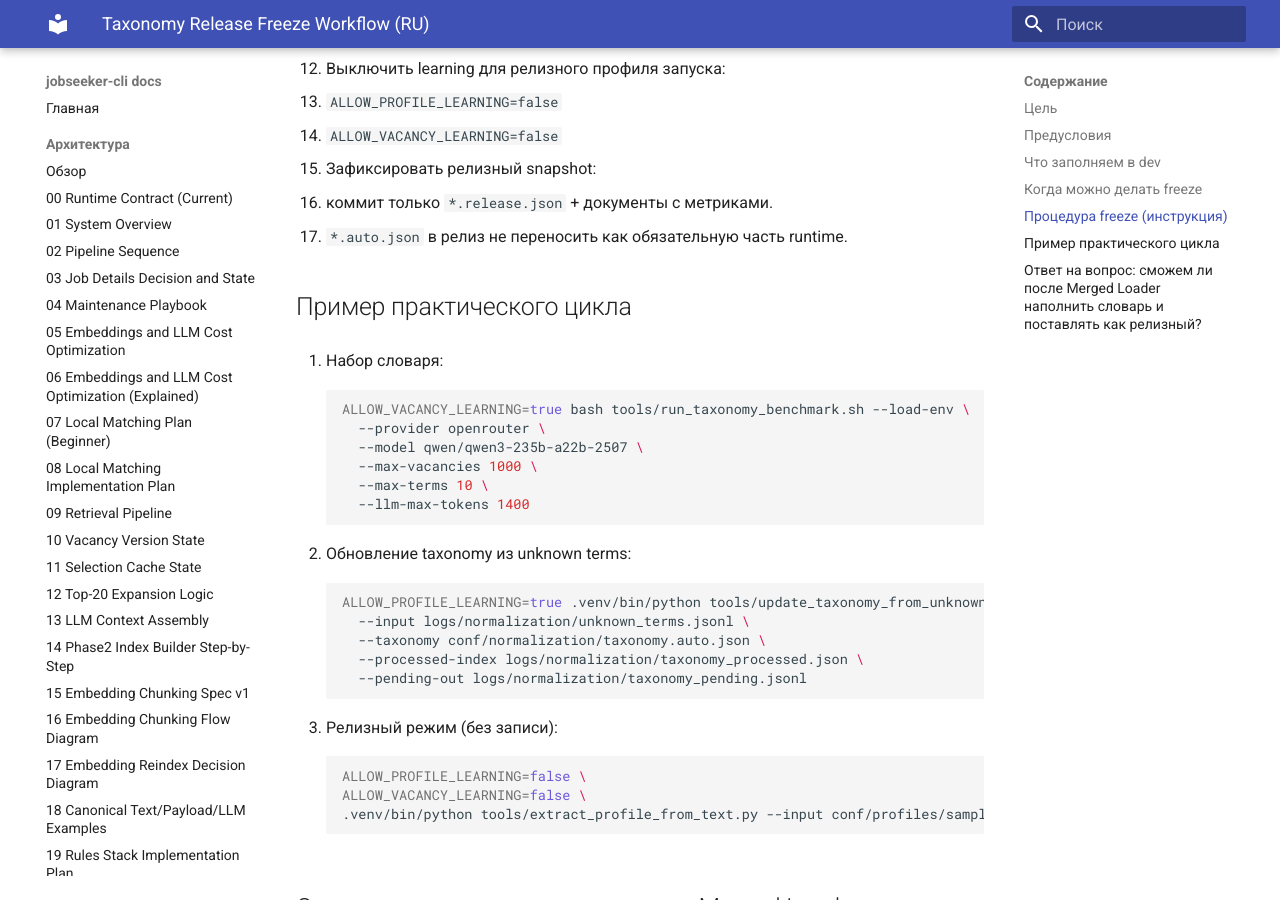
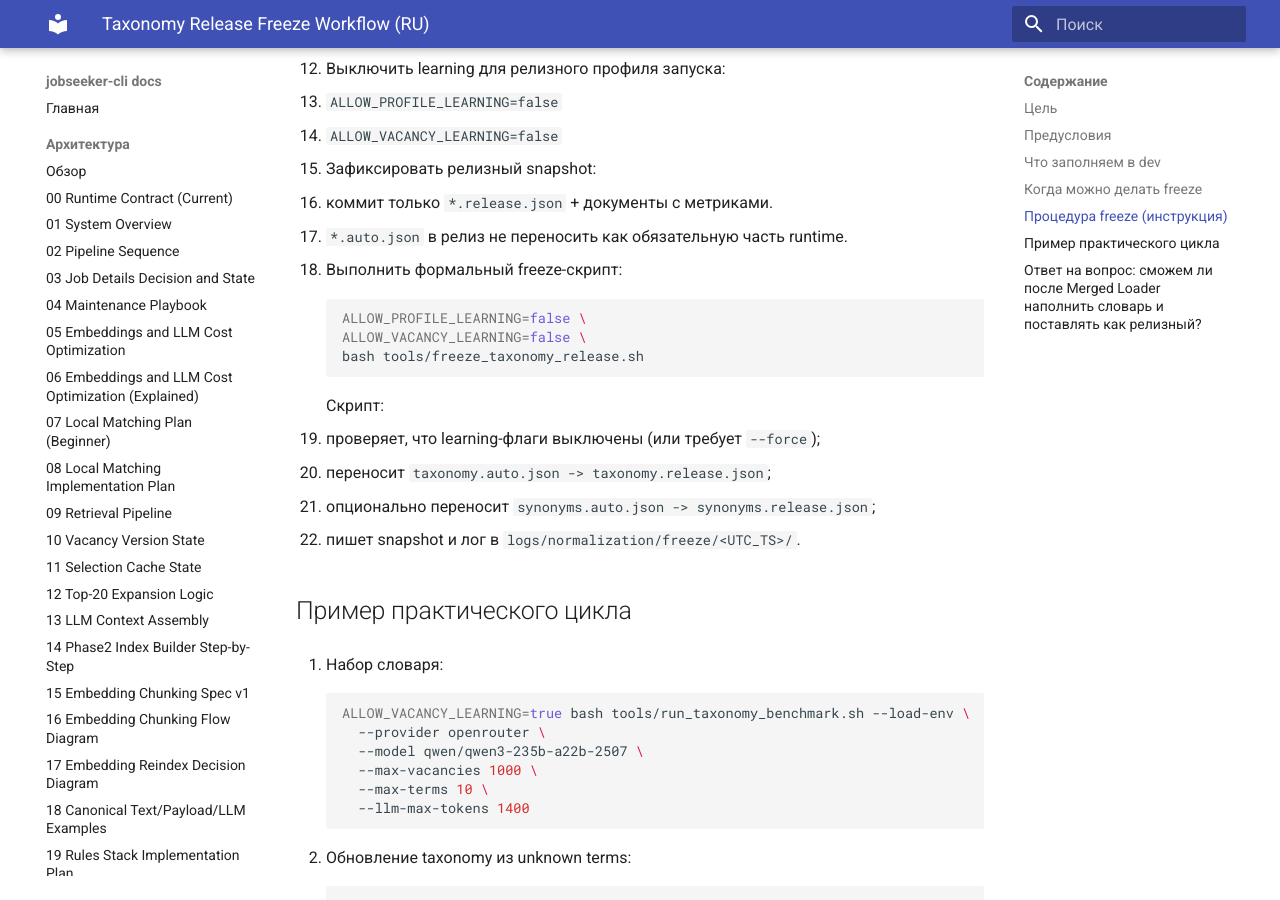
Before and after one commit to oleksiydi/jobseeker-cli-dev, an MkDocs documentation site: the page built from docs/process/taxonomy-release-freeze-workflow-ru.md, in a window 1280 px wide and 900 px high, scrolled down 1566 px. Built offline with MkDocs 1.6.1 and Material for MkDocs 9.7.7, drawn with Linux system fonts in a browser that asks for light colours; a script that is not in the unit is left out.

Commit message:
docs(release): enforce learning-off policy and freeze workflow

````diff
--- a/docs/process/taxonomy-release-freeze-workflow-ru.md
+++ b/docs/process/taxonomy-release-freeze-workflow-ru.md
@@ -51,6 +51,18 @@
 - коммит только `*.release.json` + документы с метриками.
 - `*.auto.json` в релиз не переносить как обязательную часть runtime.
 
+7. Выполнить формальный freeze-скрипт:
+```bash
+ALLOW_PROFILE_LEARNING=false \
+ALLOW_VACANCY_LEARNING=false \
+bash tools/freeze_taxonomy_release.sh
+```
+Скрипт:
+- проверяет, что learning-флаги выключены (или требует `--force`);
+- переносит `taxonomy.auto.json -> taxonomy.release.json`;
+- опционально переносит `synonyms.auto.json -> synonyms.release.json`;
+- пишет snapshot и лог в `logs/normalization/freeze/<UTC_TS>/`.
+
 ## Пример практического цикла
 1. Набор словаря:
 ```bash
````
Also changed, not shown: PLANS.md (+4 -0 lines), README.md (+8 -0 lines), 1 other file.
